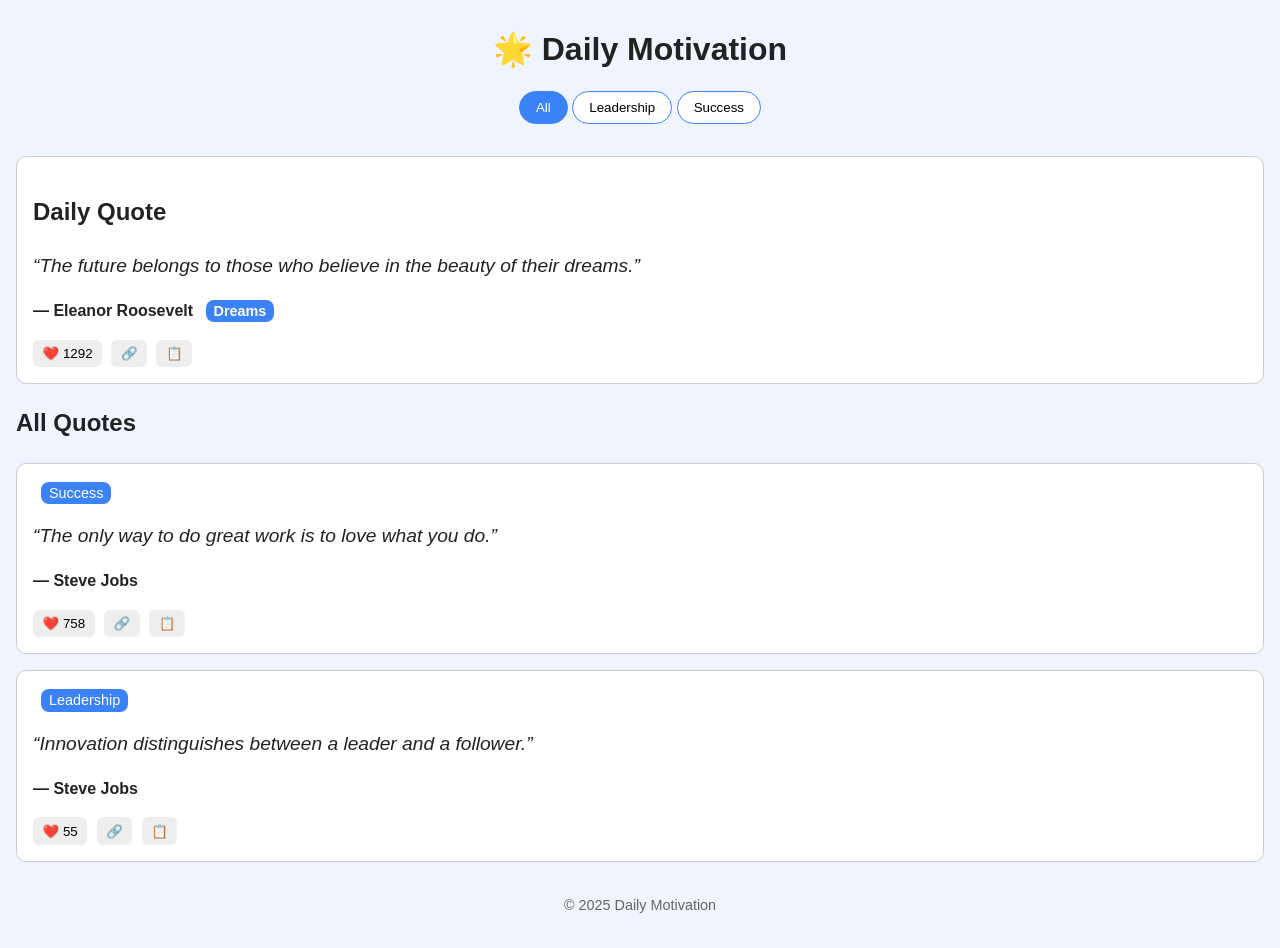
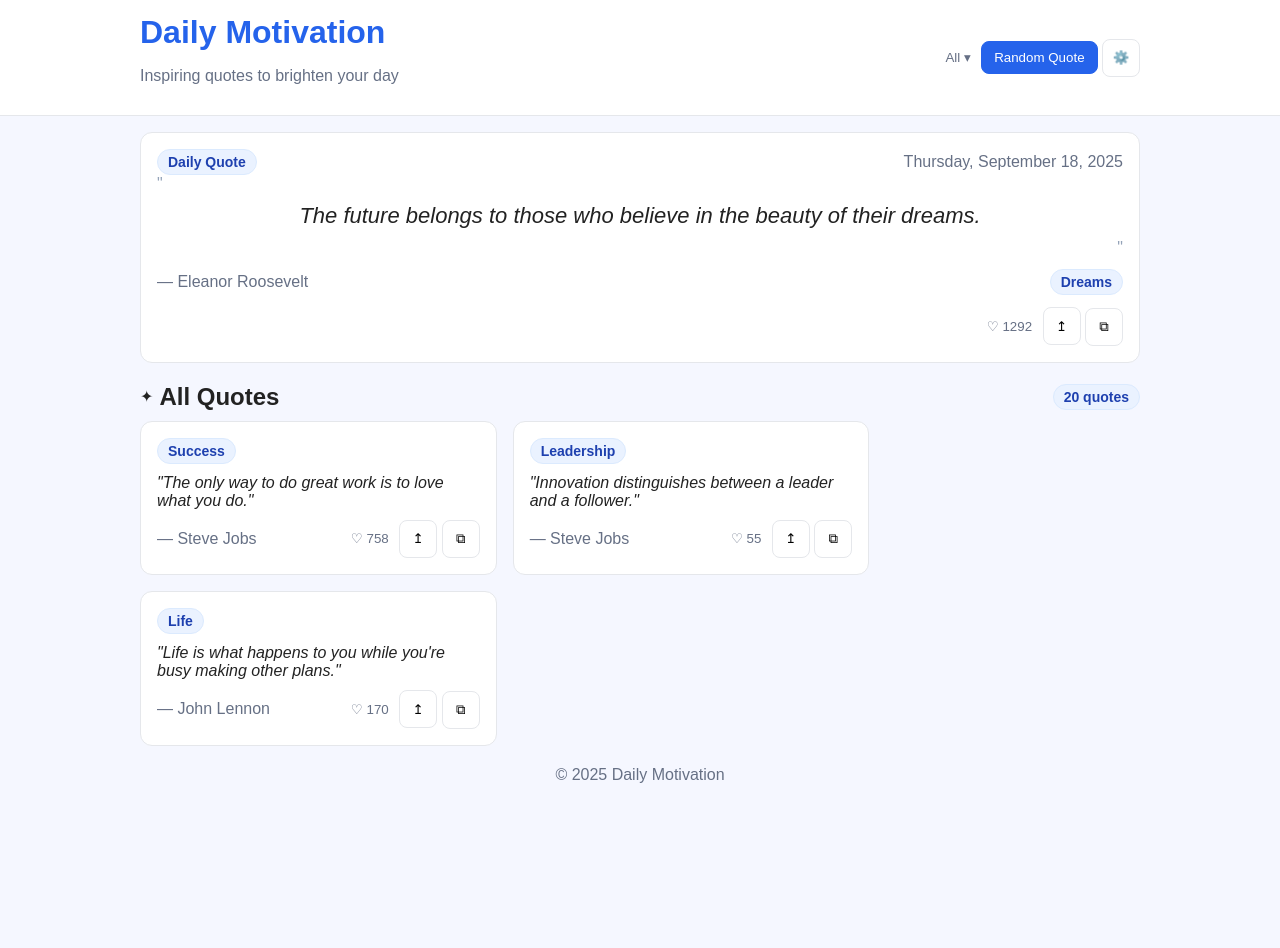
Before and after one commit to SukhoiSu35/Computing-Assement-Yr-10--, a plain HTML site: page Website Folder/index.html in a window 1280 px wide. After the commit the page ends 824 px from the top, so only its background shows below. Drawn offline with Linux system fonts and the light colour scheme.

Commit message:
Editing The Html and css

```diff
--- a/Website Folder/index.html
+++ b/Website Folder/index.html
@@ -2,81 +2,190 @@
 <html lang="en">
 <head>
   <meta charset="UTF-8">
-  <meta name="viewport" content="width=device-width, initial-scale=1.0">
+  <meta name="viewport" content="width=device-width, initial-scale=1">
   <title>Daily Motivation</title>
-
-  <!-- Link to our CSS file (must be in the same folder) -->
   <link rel="stylesheet" href="styles.css">
 </head>
 <body>
-  <!-- HEADER (top of the page) -->
-  <header>
-    <h1>🌟 Daily Motivation</h1>
-    <!-- Navigation buttons (filters for categories) -->
-    <nav>
-      <button class="filter active">All</button>
-      <button class="filter">Leadership</button>
-      <button class="filter">Success</button>
-    </nav>
+
+  <!-- Header -->
+  <header class="bar">
+    <div class="wrap">
+      <div>
+        <h1 class="brand">Daily Motivation</h1>
+        <p class="muted">Inspiring quotes to brighten your day</p>
+      </div>
+      <div>
+        <button class="link">All ▾</button>
+        <button class="btn">Random Quote</button>
+        <button class="icon" aria-label="Settings">⚙️</button>
+      </div>
+    </div>
   </header>
 
-  <!-- MAIN CONTENT -->
-  <main>
-    <!-- Daily Quote Section -->
-    <section class="quote-card">
-      <h2>Daily Quote</h2>
-      <!-- The actual quote -->
-      <p class="quote-text">
-        “The future belongs to those who believe in the beauty of their dreams.”
-      </p>
-      <!-- Who said it -->
-      <p class="author">— Eleanor Roosevelt <span class="tag">Dreams</span></p>
-      <!-- Buttons (like, share, copy) -->
-      <div class="actions">
-        <button>❤️ 1292</button>
-        <button>🔗</button>
-        <button>📋</button>
+  <main class="wrap">
+
+    <!-- Daily Quote -->
+    <section class="card">
+      <div class="row">
+        <span class="chip">Daily Quote</span>
+        <span class="muted">Thursday, September 18, 2025</span>
+      </div>
+
+      <!-- click area to open the modal -->
+      <div class="open"
+           data-tag="Dreams"
+           data-text="The future belongs to those who believe in the beauty of their dreams."
+           data-author="Eleanor Roosevelt"
+           data-likes="1292">
+        <p class="quote-mark">"</p>
+        <p class="quote big">The future belongs to those who believe in the beauty of their dreams.</p>
+        <p class="quote-mark right">"</p>
+      </div>
+
+      <div class="row">
+        <p class="muted">— Eleanor Roosevelt</p>
+        <span class="tag">Dreams</span>
+      </div>
+
+      <div class="row">
+        <div></div>
+        <div>
+          <button class="link">♡ 1292</button>
+          <button class="icon" title="Share">↥</button>
+          <button class="icon" title="Copy">⧉</button>
+        </div>
       </div>
     </section>
 
-    <!-- Other Quotes Section -->
-    <section>
-      <h2>All Quotes</h2>
+    <!-- All Quotes -->
+    <div class="row" style="margin:20px 0 10px;">
+      <div class="title">
+        <span>✦</span><h2>All Quotes</h2>
+      </div>
+      <span class="chip muted">20 quotes</span>
+    </div>
 
-      <!-- Quote 1 -->
-      <div class="quote-card">
+    <!-- Simple responsive grid -->
+    <section class="grid">
+
+      <article class="card">
         <span class="tag">Success</span>
-        <p class="quote-text">“The only way to do great work is to love what you do.”</p>
-        <p class="author">— Steve Jobs</p>
-        <div class="actions">
-          <button>❤️ 758</button>
-          <button>🔗</button>
-          <button>📋</button>
+        <div class="open"
+             data-tag="Success"
+             data-text="The only way to do great work is to love what you do."
+             data-author="Steve Jobs"
+             data-likes="758">
+          <p class="quote">"The only way to do great work is to love what you do."</p>
         </div>
-      </div>
+        <div class="row">
+          <span class="muted">— Steve Jobs</span>
+          <div>
+            <button class="link">♡ 758</button>
+            <button class="icon">↥</button>
+            <button class="icon">⧉</button>
+          </div>
+        </div>
+      </article>
 
-      <!-- Quote 2 -->
-      <div class="quote-card">
+      <article class="card">
         <span class="tag">Leadership</span>
-        <p class="quote-text">“Innovation distinguishes between a leader and a follower.”</p>
-        <p class="author">— Steve Jobs</p>
-        <div class="actions">
-          <button>❤️ 55</button>
-          <button>🔗</button>
-          <button>📋</button>
+        <div class="open"
+             data-tag="Leadership"
+             data-text="Innovation distinguishes between a leader and a follower."
+             data-author="Steve Jobs"
+             data-likes="55">
+          <p class="quote">"Innovation distinguishes between a leader and a follower."</p>
         </div>
-      </div>
+        <div class="row">
+          <span class="muted">— Steve Jobs</span>
+          <div>
+            <button class="link">♡ 55</button>
+            <button class="icon">↥</button>
+            <button class="icon">⧉</button>
+          </div>
+        </div>
+      </article>
+
+      <article class="card">
+        <span class="tag">Life</span>
+        <div class="open"
+             data-tag="Life"
+             data-text="Life is what happens to you while you're busy making other plans."
+             data-author="John Lennon"
+             data-likes="170">
+          <p class="quote">"Life is what happens to you while you're busy making other plans."</p>
+        </div>
+        <div class="row">
+          <span class="muted">— John Lennon</span>
+          <div>
+            <button class="link">♡ 170</button>
+            <button class="icon">↥</button>
+            <button class="icon">⧉</button>
+          </div>
+        </div>
+      </article>
+
     </section>
   </main>
 
-  <!-- FOOTER -->
-  <footer>
-    <p>© <span id="year"></span> Daily Motivation</p>
+  <!-- Modal -->
+  <div id="overlay">
+    <div id="modal">
+      <button id="close" class="icon" aria-label="Close">✕</button>
+      <div class="center">
+        <span id="mTag" class="tag">Tag</span>
+      </div>
+      <div class="modal-quote">
+        <p class="quote-mark">"</p>
+        <p id="mText" class="quote big">Quote</p>
+        <p class="quote-mark right">"</p>
+      </div>
+      <p class="center muted">— <span id="mAuthor">Author</span></p>
+      <div class="center" style="margin-top:10px;">
+        <button id="mLikes" class="btn-outline">♡ 0</button>
+        <button class="btn-outline">Share</button>
+        <button id="copy" class="btn-outline">Copy</button>
+      </div>
+    </div>
+  </div>
+
+  <footer class="wrap foot">
+    © <span id="y"></span> Daily Motivation
   </footer>
 
-  <!-- Small JavaScript to auto-update the year -->
   <script>
-    document.getElementById("year").textContent = new Date().getFullYear();
+    // year
+    document.getElementById('y').textContent = new Date().getFullYear();
+
+    // modal logic
+    const overlay = document.getElementById('overlay');
+    const mText = document.getElementById('mText');
+    const mTag = document.getElementById('mTag');
+    const mAuthor = document.getElementById('mAuthor');
+    const mLikes = document.getElementById('mLikes');
+
+    document.addEventListener('click', function (e) {
+      const box = e.target.closest('.open');
+      if (!box) return;
+      mText.textContent = box.dataset.text;
+      mTag.textContent = box.dataset.tag;
+      mAuthor.textContent = box.dataset.author;
+      mLikes.textContent = '♡ ' + (box.dataset.likes || '0');
+      overlay.style.display = 'flex';
+    });
+
+    document.getElementById('close').onclick = function () {
+      overlay.style.display = 'none';
+    };
+    overlay.addEventListener('click', function (e) {
+      if (e.target === overlay) overlay.style.display = 'none';
+    });
+
+    document.getElementById('copy').onclick = function () {
+      const text = '"' + mText.textContent + '" — ' + mAuthor.textContent;
+      navigator.clipboard.writeText(text).then(function(){ alert('Copied!'); });
+    };
   </script>
 </body>
 </html>
--- a/Website Folder/styles.css
+++ b/Website Folder/styles.css
@@ -1,80 +1,207 @@
-/* ===== Basic Page Setup ===== */
+/* Page */
 body {
-  margin: 0;                        /* Remove default spacing */
-  font-family: Arial, sans-serif;   /* Simple font */
-  background: #f0f4ff;              /* Light background */
-  color: #222;                      /* Dark text */
-  line-height: 1.6;                 /* Better spacing between lines */
-  padding: 1rem;                    /* Space around the page */
+  font-family: Arial, sans-serif;
+  background: #f5f7ff;
+  color: #222;
+  margin: 0;
 }
 
-/* ===== Header Styling ===== */
-header {
-  text-align: center;               /* Center the content */
-  margin-bottom: 2rem;              /* Space below header */
+h1 {
+  margin: 0;
 }
 
-header h1 {
-  margin: 0.5rem 0;                 /* Small space above/below */
+h2 {
+  margin: 0;
 }
 
-nav { margin-top: 1rem; }
+.wrap {
+  max-width: 1000px;
+  margin: 0 auto;
+  padding: 0 12px;
+}
 
-.filter {
-  padding: 0.5rem 1rem;             /* Add button padding */
-  border: 1px solid #3b82f6;        /* Blue border */
-  background: white;                /* White background */
-  border-radius: 20px;              /* Rounded pill shape */
+.muted {
+  color: #667085;
+}
+
+/* Header */
+.bar {
+  background: #fff;
+  border-bottom: 1px solid #e5e7eb;
+}
+
+.bar .wrap {
+  display: flex;
+  justify-content: space-between;
+  align-items: center;
+  padding: 14px 0;
+}
+
+.brand {
+  color: #2563eb;
+}
+
+/* Chips / tags */
+.chip,
+.tag {
+  display: inline-block;
+  background: #eaf2ff;
+  color: #1e40af;
+  border: 1px solid #dbeafe;
+  padding: 4px 10px;
+  border-radius: 999px;
+  font-weight: 600;
+  font-size: 14px;
+}
+
+/* Buttons */
+.btn {
+  background: #2563eb;
+  color: #fff;
+  border: 1px solid #2563eb;
+  padding: 8px 12px;
+  border-radius: 8px;
   cursor: pointer;
 }
 
-.filter.active {
-  background: #3b82f6;              /* Blue background */
-  color: white;                     /* White text */
+.btn-outline {
+  background: #fff;
+  color: #1f2937;
+  border: 1px solid #e5e7eb;
+  padding: 8px 12px;
+  border-radius: 8px;
+  cursor: pointer;
+  margin: 0 6px;
 }
 
-/* ===== Quote Cards ===== */
-.quote-card {
-  background: white;
-  border: 1px solid #ccc;
-  border-radius: 10px;
-  padding: 1rem;
-  margin-bottom: 1rem;              /* Space between cards */
-}
-
-.quote-text {
-  font-size: 1.2rem;
-  font-style: italic;
-  margin: 1rem 0;
-}
-
-.author { font-weight: bold; }
-
-.tag {
-  background: #3b82f6;              /* Blue background */
-  color: white;                     /* White text */
+.icon {
+  width: 38px;
+  height: 38px;
+  border: 1px solid #e5e7eb;
   border-radius: 8px;
-  padding: 0.2rem 0.5rem;
-  margin-left: 0.5rem;
-  font-size: 0.9rem;
-}
-
-/* ===== Buttons inside quote cards ===== */
-.actions { margin-top: 0.5rem; }
-
-.actions button {
-  border: none;
-  background: #eee;
-  padding: 0.4rem 0.6rem;
-  border-radius: 6px;
-  margin-right: 0.3rem;
+  background: #fff;
   cursor: pointer;
 }
 
-/* ===== Footer ===== */
-footer {
+.link {
+  background: transparent;
+  border: none;
+  color: #667085;
+  cursor: pointer;
+}
+
+/* Card */
+.card {
+  background: #fff;
+  border: 1px solid #e5e7eb;
+  border-radius: 12px;
+  padding: 16px;
+  margin-top: 16px;
+}
+
+.row {
+  display: flex;
+  justify-content: space-between;
+  align-items: center;
+  gap: 10px;
+  flex-wrap: wrap;
+}
+
+.title {
+  display: flex;
+  align-items: center;
+  gap: 6px;
+}
+
+/* Quote text */
+.quote {
+  font-style: italic;
+  margin: 10px 0;
+}
+
+.big {
+  font-size: 22px;
   text-align: center;
-  margin-top: 2rem;
-  font-size: 0.9rem;
-  color: #666;
 }
+
+.quote-mark {
+  color: #94a3b8;
+  margin: 0;
+}
+
+.right {
+  text-align: right;
+}
+
+/* Grid (responsive) */
+.grid {
+  display: flex;
+  flex-wrap: wrap;
+  margin: -8px;
+}
+
+.grid .card {
+  width: 100%;
+  margin: 8px;
+}
+
+@media (min-width: 700px) {
+  .grid .card {
+    width: calc(50% - 16px);
+  }
+}
+
+@media (min-width: 1000px) {
+  .grid .card {
+    width: calc(33.333% - 16px);
+  }
+}
+
+/* Modal */
+#overlay {
+  display: none;
+  position: fixed;
+  top: 0;
+  left: 0;
+  right: 0;
+  bottom: 0;
+  background: rgba(0, 0, 0, 0.4);
+  align-items: center;
+  justify-content: center;
+  padding: 12px;
+}
+
+#modal {
+  background: #fff;
+  border: 1px solid #e5e7eb;
+  border-radius: 12px;
+  width: 100%;
+  max-width: 620px;
+  padding: 16px;
+  position: relative;
+}
+
+#close {
+  position: absolute;
+  top: 10px;
+  right: 10px;
+}
+
+.center {
+  text-align: center;
+}
+
+.modal-quote {
+  display: grid;
+  grid-template-columns: auto 1fr auto;
+  align-items: start;
+  gap: 6px;
+  margin: 12px 0;
+}
+
+/* Footer */
+.foot {
+  text-align: center;
+  color: #667085;
+  padding: 20px 0 40px;
+}
```
